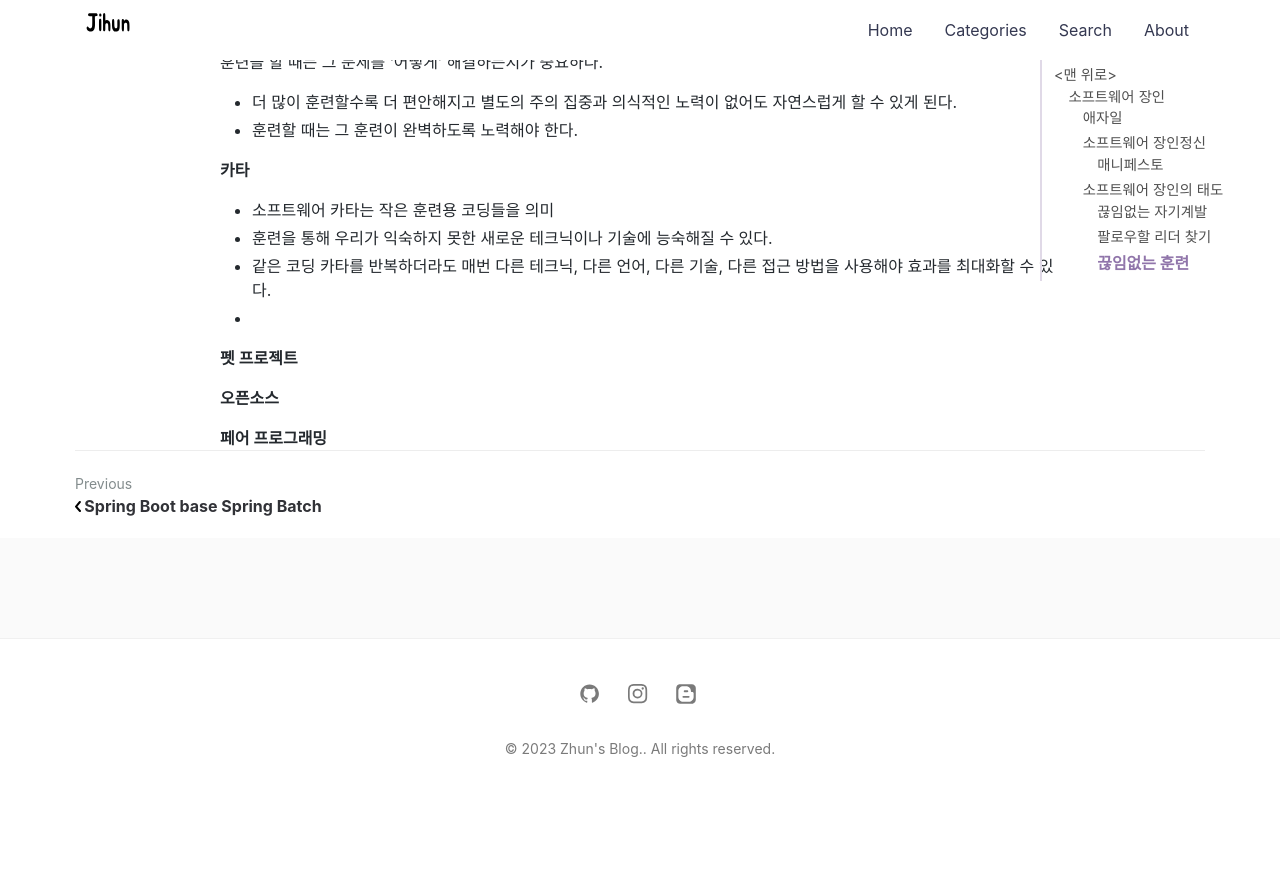
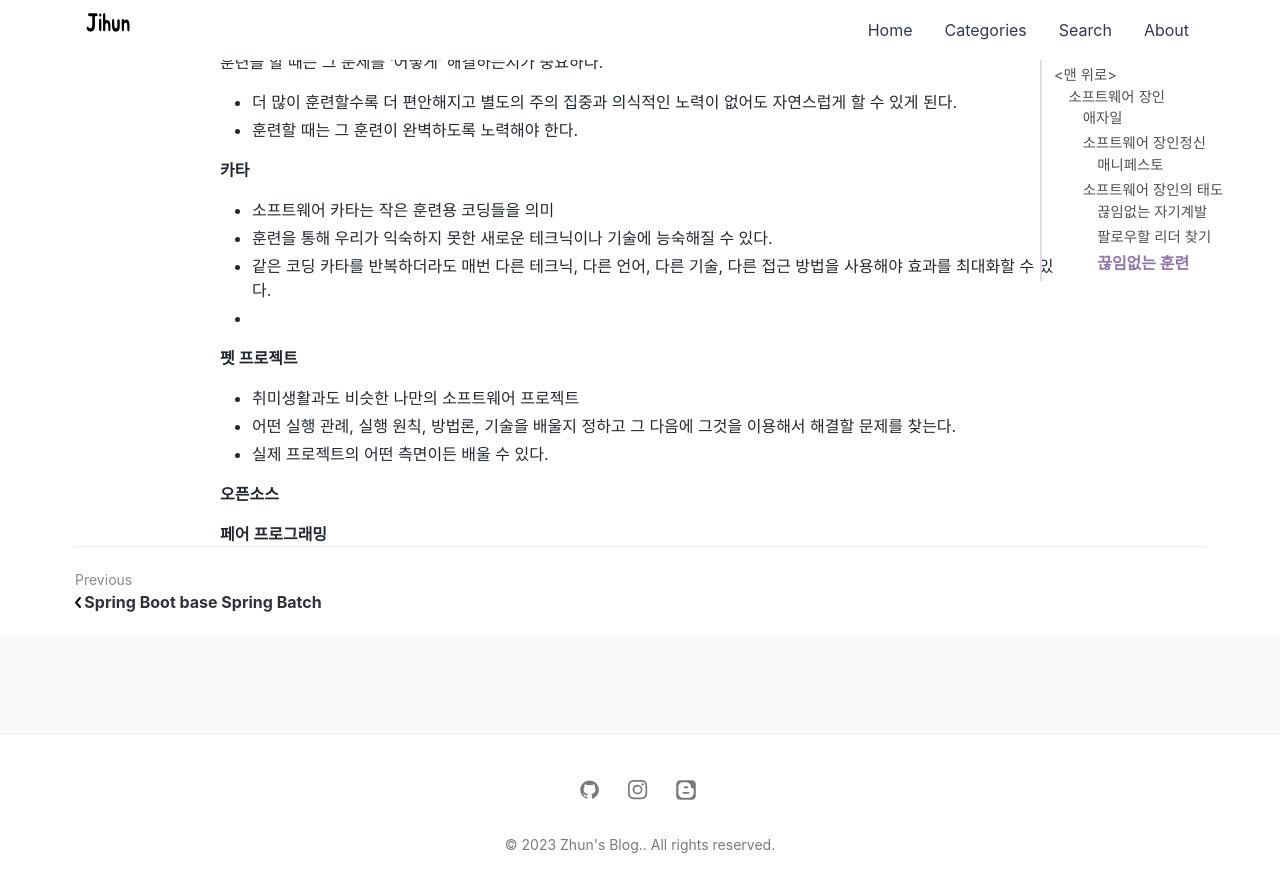
Before and after one commit to jihunparkme/jihunparkme.github.io, a Jekyll site: the page built from _posts/2023-02-01-a-software-master.md, in a window 1280 px wide and 900 px high, scrolled down 3531 px. Shown: the top 892 px of the window. Built offline with Jekyll 4.4.1, drawn with Linux system fonts in a browser that asks for light colours; nearby versions of some CDN libraries; comment, search, counter and statistics services are not loaded; before the commit the page ends 4335 px from its top, so only the background shows below that; some of the changed text lies outside the part shown.

Commit message:
[software master] 펫 프로젝트

```diff
--- a/_posts/2023-02-01-a-software-master.md
+++ b/_posts/2023-02-01-a-software-master.md
@@ -140,6 +140,10 @@ featured-img: a-software-master
 
 **펫 프로젝트**
 
+- 취미생활과도 비슷한 나만의 소프트웨어 프로젝트
+- 어떤 실행 관례, 실행 원칙, 방법론, 기술을 배울지 정하고 그 다음에 그것을 이용해서 해결할 문제를 찾는다.
+- 실제 프로젝트의 어떤 측면이든 배울 수 있다.
+
 **오픈소스**
 
 **페어 프로그래밍**
```
